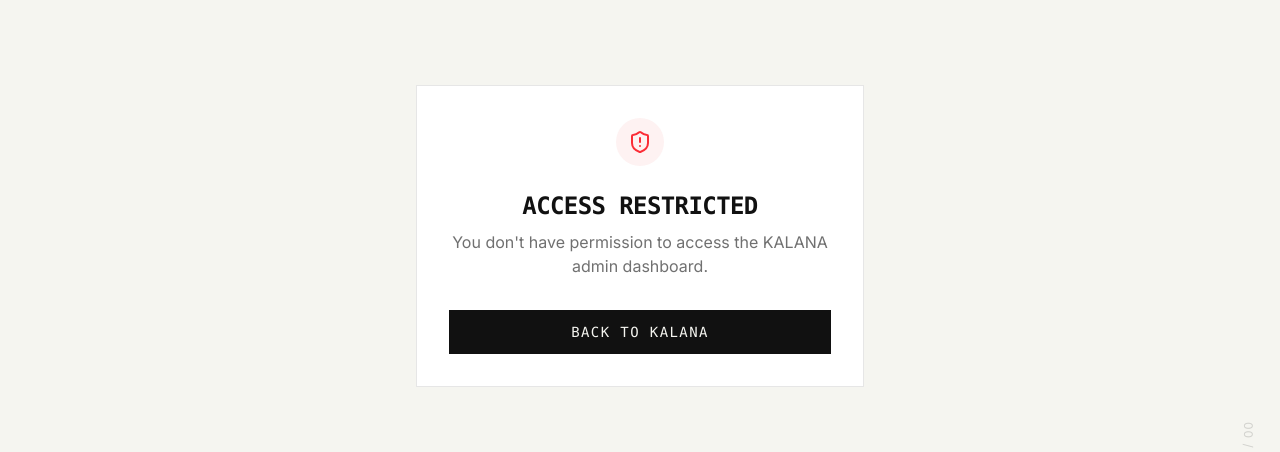
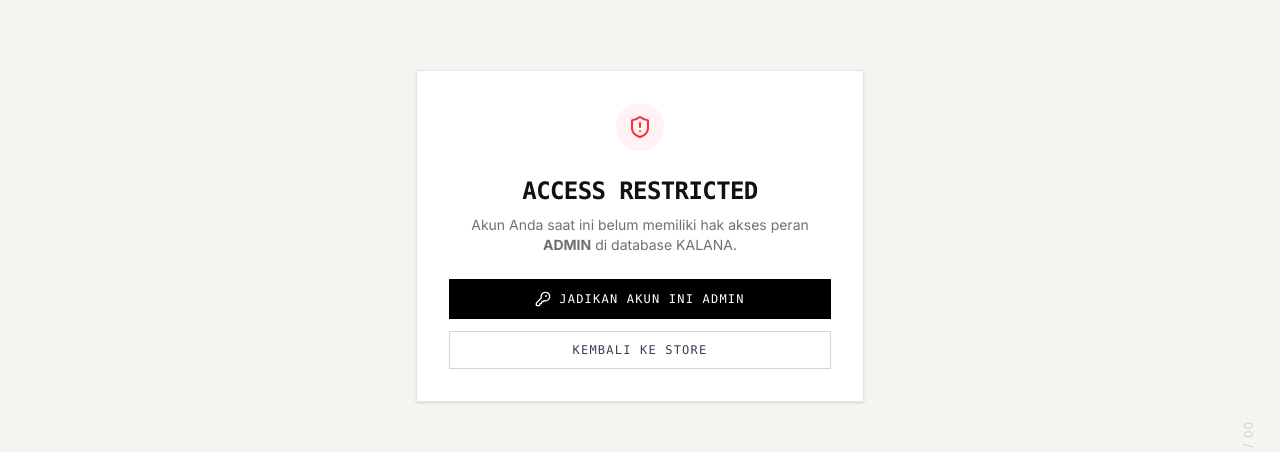
Before and after one commit to MatiasAustin/kalana, a Next.js app: page /unauthorized in a window 1280 px wide. Shown: the part 164-616 px from the top of the page. Built offline with nearby package versions, Linux system fonts and the light colour scheme; no server answers; the database is empty.

Commit message:
fix: route admin redirects to /login and add one-click admin claim button

```diff
--- a/src/app/login/[[...login]]/page.tsx
+++ b/src/app/login/[[...login]]/page.tsx
@@ -7,7 +7,7 @@
         <h1 className="text-2xl font-bold tracking-widest uppercase font-mono">WELCOME BACK</h1>
         <p className="text-sm text-kalana-black/60 mt-2 font-mono">Sign in to your KALANA account</p>
       </div>
-      <SignIn routing="hash" forceRedirectUrl="/account" signUpUrl="/signup" />
+      <SignIn routing="hash" fallbackRedirectUrl="/admin" signUpUrl="/signup" />
     </div>
   );
 }
--- a/src/app/unauthorized/page.tsx
+++ b/src/app/unauthorized/page.tsx
@@ -1,23 +1,65 @@
+"use client";
+
+import { useState } from 'react';
 import Link from 'next/link';
-import { ShieldAlert } from 'lucide-react';
+import { ShieldAlert, Loader2, KeyRound } from 'lucide-react';
 
 export default function UnauthorizedPage() {
+  const [loading, setLoading] = useState(false);
+  const [error, setError] = useState<string | null>(null);
+
+  const handleClaimAdmin = async () => {
+    setLoading(true);
+    setError(null);
+    try {
+      const res = await fetch('/api/update-admin');
+      const data = await res.json();
+      if (data.success) {
+        window.location.href = '/admin';
+      } else {
+        setError(data.message || data.error || 'Failed to grant admin access.');
+      }
+    } catch (err: any) {
+      setError(err.message || 'Network error.');
+    } finally {
+      setLoading(false);
+    }
+  };
+
   return (
     <div className="min-h-screen bg-kalana-offwhite flex flex-col items-center justify-center p-4">
-      <div className="max-w-md w-full bg-white p-8 border border-kalana-black/10 text-center">
+      <div className="max-w-md w-full bg-white p-8 border border-kalana-black/10 text-center shadow-sm">
         <div className="w-12 h-12 rounded-full bg-red-50 flex items-center justify-center mx-auto mb-6 text-red-500">
           <ShieldAlert className="w-6 h-6" />
         </div>
         <h1 className="text-2xl font-bold tracking-tight mb-2 uppercase font-mono">Access Restricted</h1>
-        <p className="text-kalana-black/60 mb-8">
-          You don't have permission to access the KALANA admin dashboard.
+        <p className="text-sm text-kalana-black/60 mb-6">
+          Akun Anda saat ini belum memiliki hak akses peran <strong>ADMIN</strong> di database KALANA.
         </p>
-        <Link
-          href="/"
-          className="inline-block w-full bg-kalana-black text-kalana-offwhite px-6 py-3 font-mono text-sm tracking-widest hover:bg-black/80 transition-colors"
-        >
-          BACK TO KALANA
-        </Link>
+
+        {error && (
+          <div className="text-xs text-red-600 bg-red-50 p-2.5 rounded mb-4 text-left">
+            {error}
+          </div>
+        )}
+
+        <div className="space-y-3">
+          <button
+            onClick={handleClaimAdmin}
+            disabled={loading}
+            className="w-full bg-black text-white px-6 py-3 font-mono text-xs tracking-widest uppercase hover:bg-gray-800 transition-colors flex items-center justify-center gap-2"
+          >
+            {loading ? <Loader2 className="w-4 h-4 animate-spin" /> : <KeyRound className="w-4 h-4" />}
+            Jadikan Akun Ini ADMIN
+          </button>
+
+          <Link
+            href="/"
+            className="inline-block w-full border border-gray-300 text-gray-700 px-6 py-2.5 font-mono text-xs tracking-widest hover:bg-gray-50 transition-colors"
+          >
+            KEMBALI KE STORE
+          </Link>
+        </div>
       </div>
     </div>
   );
--- a/src/lib/auth.ts
+++ b/src/lib/auth.ts
@@ -10,7 +10,7 @@
   const { userId } = await auth();
 
   if (!userId) {
-    redirect('/admin/login');
+    redirect('/login?redirect_url=/admin');
   }
 
   const user = await db.query.users.findFirst({
--- a/src/middleware.ts
+++ b/src/middleware.ts
@@ -17,8 +17,8 @@
       if (isAdminApiRoute(req)) {
         return new Response('Unauthorized', { status: 401 });
       }
-      // Redirect to custom admin login
-      const url = new URL('/auth/admin-login', req.url);
+      // Redirect to login page
+      const url = new URL('/login?redirect_url=/admin', req.url);
       return Response.redirect(url);
     }
   }
```
